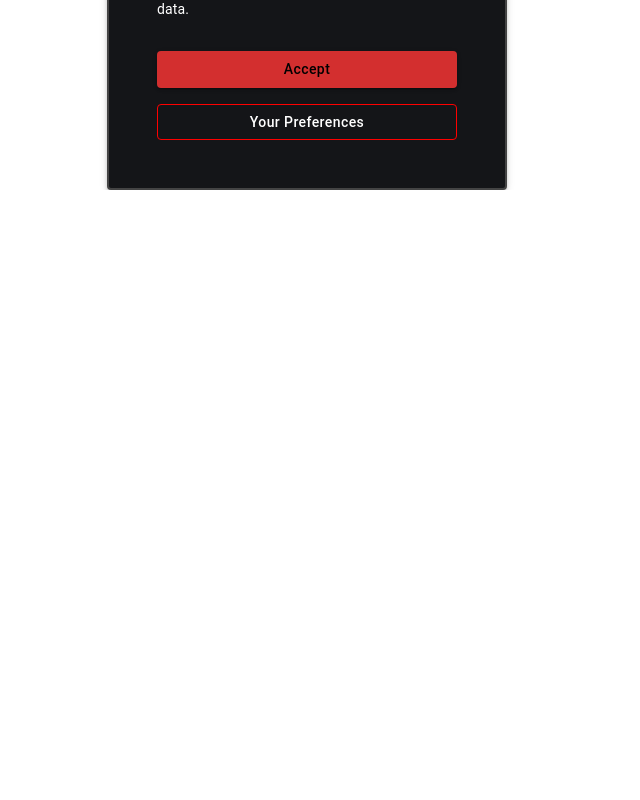
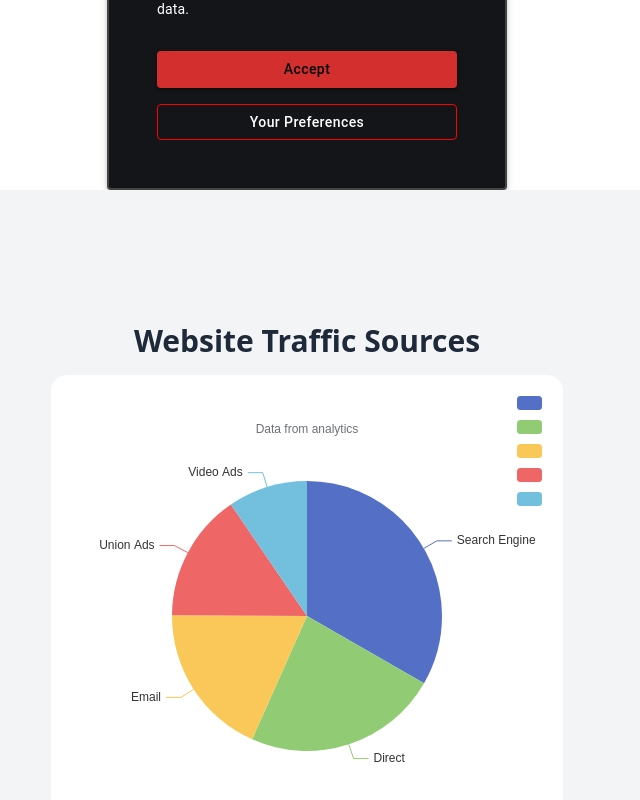
Before and after one commit to Hayle-HB/EcoFarmIQ, a React app: page / in a window 1280 px wide. Shown: the part 3567-4367 px from the top of the page, without its empty margins (333-973 px from the left). Before the commit the page ends 3757 px from the top, so only its background shows below. Built offline with nearby package versions, Linux system fonts and the light colour scheme; the HTML template or start-up script is replaced by a standard one.

Commit message:
side bar message is added

```diff
--- a/src/App.jsx
+++ b/src/App.jsx
@@ -41,15 +41,19 @@ const App = () => {
   return (
     <>
       <div className="">
-         <Sidebar />
-          <DashBoard />
+        <Sidebar />
+        <DashBoard />
         <PieChartDashboard />
 
         <GaugeChartUsage />
         <LineChartUsage />
         <BarChartUsage />
 
-        <div className={`grid grid-cols-2 gap-4 md:grid-cols-3  ${isOpen ? "ml-64" : "ml-10"} transition-all duration-300 `}>
+        <div
+          className={`grid grid-cols-2 gap-4 md:grid-cols-3  ${
+            isOpen ? "ml-64" : "ml-10"
+          } transition-all duration-300 `}
+        >
           {TestimonialData.map((item, index) => {
             return (
               <TestimonialCard
@@ -63,12 +67,9 @@ const App = () => {
         </div>
         <PrivacyCard />
       </div>
-      {/* {/* <PieChartUsage/> */}
+      <PieChartUsage />
     </>
   );
 };
 
-
-
-
 export default App;
```
